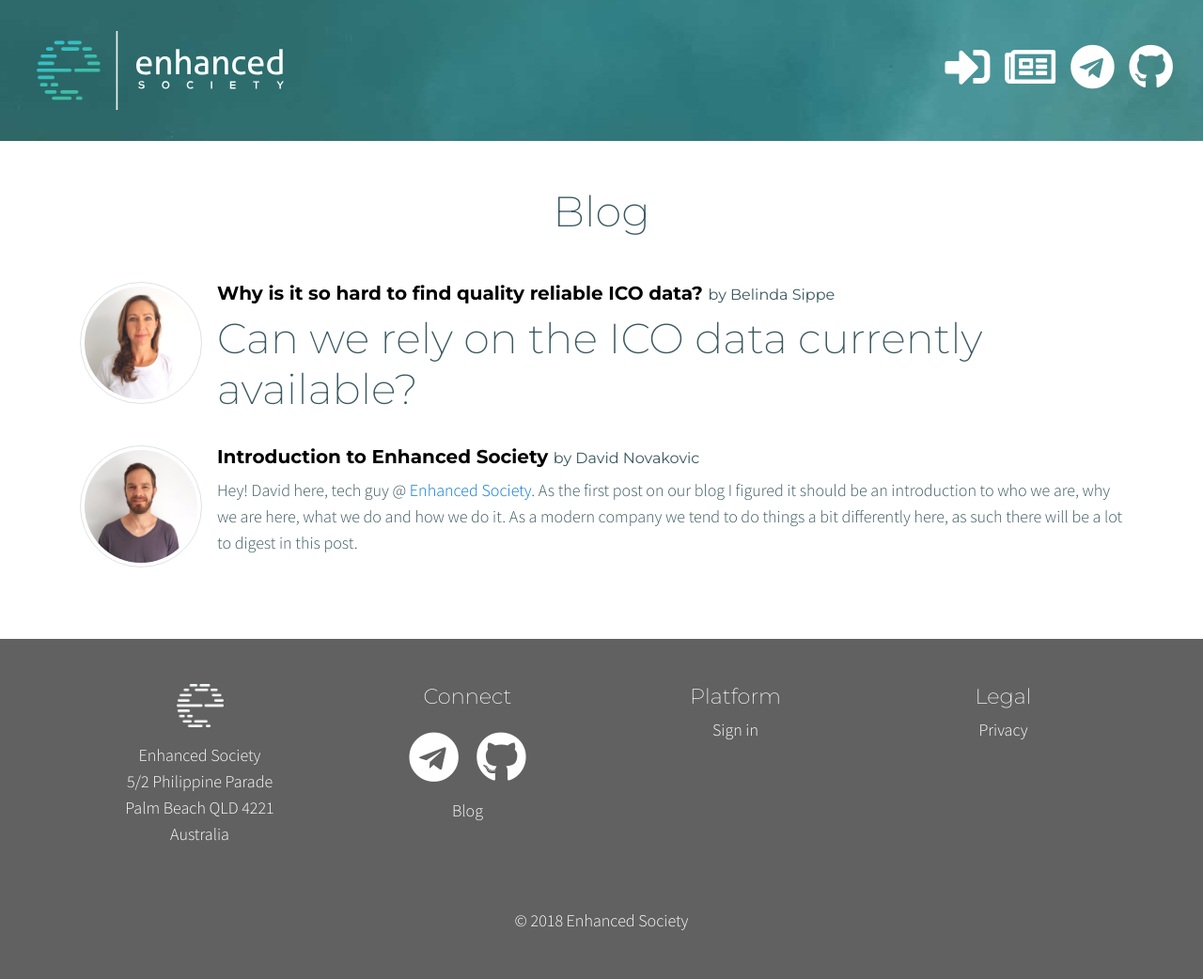
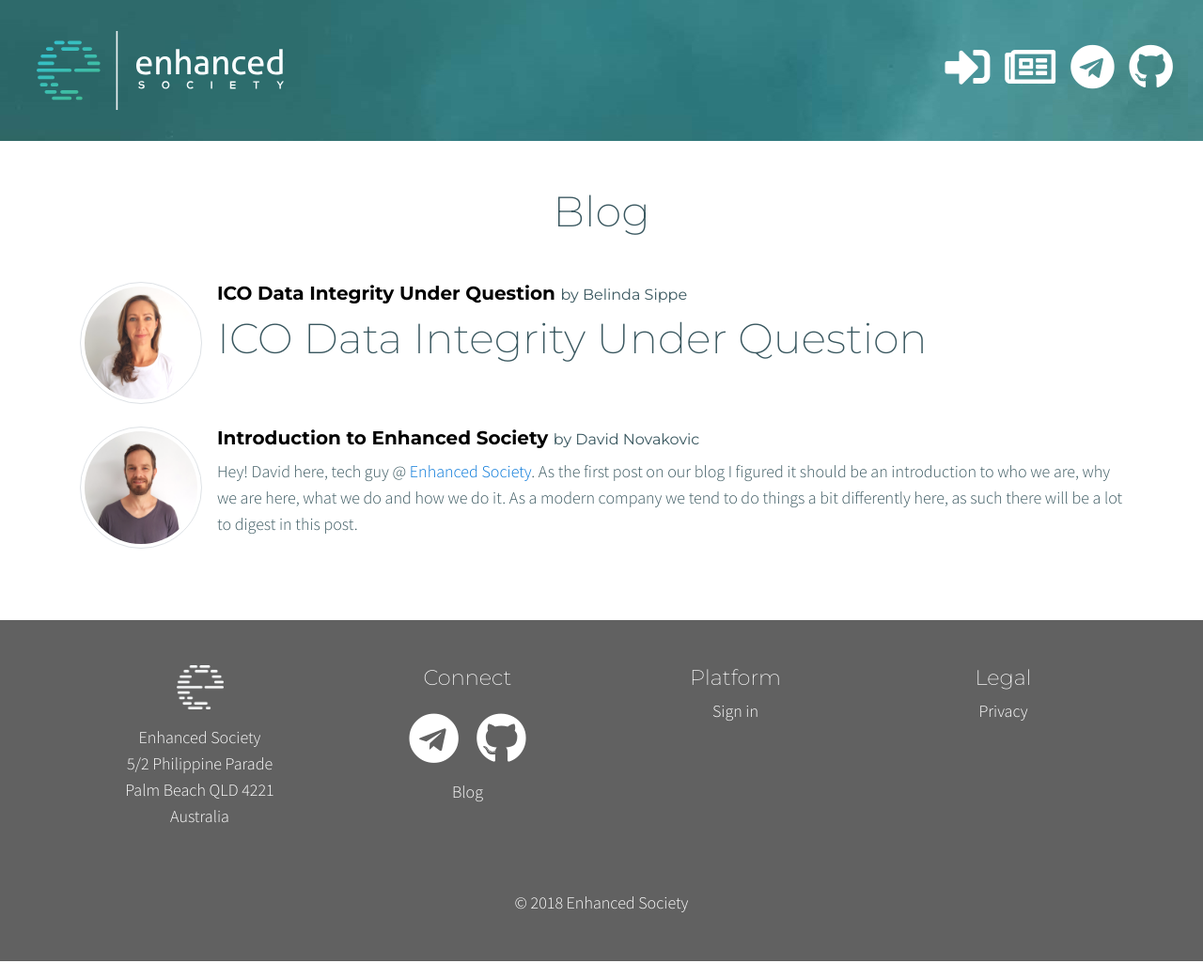
Before and after one commit to enhancedsociety/old-website, a Jekyll site: the page built from blog.html, in a window 1280 px wide. Shown: the whole page at 94% size. Built offline with Jekyll 4.4.1, drawn with Linux system fonts in a browser that asks for light colours; nearby versions of some CDN libraries; a script that is not in the unit is left out.

Commit message:
Update 2018-06-06-hard-to-find-quality-reliable-ico-data.md

```diff
--- a/_posts/2018-06-06-hard-to-find-quality-reliable-ico-data.md
+++ b/_posts/2018-06-06-hard-to-find-quality-reliable-ico-data.md
@@ -1,19 +1,23 @@
 ---
 layout: blog
-title: Why is it so hard to find quality reliable ICO data?
-date: 2018-06-06
+title: ICO Data Integrity Under Question
+date: 2018-06-07
 author: belinda
 ---
 
-## Can we rely on the ICO data currently available?
+## ICO Data Integrity Under Question
 
-One of the key features available on Enhanced Society’s platform is the facilitation of TSEs (token sale events) for companies running ICOs.  Hence, it is essential for our clients that we have a good understanding of how ICOs have been implemented historically as well as having a handle on the state of the current ICO environment.  Access to reliable information on ICOs is imperative for investors, regulators and other players with ‘skin in the game’ for making informed decisions.  For anyone familiar with ICOs initiated in the last 12 months it is obvious that identifying quality in this space can be challenging at best!
+It is clear that ICO data needs to improve. Why is this information, so important to investors, regulators and the tech community at large, not made available with any guarantee on authenticity and reliability?  It is essential for anyone involved in ICOs to have a good understanding of how other ICOs have been implemented historically as well as having a handle on the state of the current ICO environment.  Access to reliable information on ICOs is imperative for investors, regulators and other players with ‘skin in the game’ for making informed decisions.  For anyone familiar with ICOs initiated in the last 12 months it is obvious that identifying quality in this space can be challenging at best!
 
+### Exploring Available Data
 I have been researching and collating ICO statistics as part of a larger goal to identify which projects have quality applications and to understand their utility.  Obtaining data on pre-sale and ICO run dates, token prices, soft and hard caps, country of origin, discounts, supply, vesting and distribution is where I started.  However, during the initial research and data gathering phase it became evident that reliable and verified data was hard to come by, with the majority of sources reliant on companies submitting their own data.
 
-The challenges I faced sourcing data for analysis included missing data points, obvious typos, reliance on third party sources with no clarification on their data sources or definitions, conversion of figures to the same currency, massive data cleansing, formatting and lag in reporting. Classification of ICO industry was minimal and often incorrect. With over 2000 ICOs running in the last 12 months, manual clarification and data sourcing is not a viable option without resource.
+### ...and the Challenges
+Whilst sourcing data for analysis I was faced with missing data points, obvious typos, reliance on third party sources with no clarification on their data sources or definitions, conversion of figures to the same currency, massive data cleansing, formatting and lag in reporting. Classification of ICO industry was minimal and often incorrect. With over 2000 ICOs running in the last 12 months, manual clarification and data sourcing is not a viable option without resource.
 
+### ICO Success & Failure
 It became evident that there is a significant lack of reporting on success of ICOs with more focus on completion rather than identifying whether an ICO met their set caps.  Tokendata.io applies a status for ICOs once they pass their end date yet it appears the number of ICOs with status of Failed is lower than we might expect (anecdotal) and there is a lag (as expected) in the more recent ICOs.
+
 
 To get a feeling for failure rates within a larger dataset than that available in tokendata.io I applied the following logic:
 
@@ -21,13 +25,16 @@
 * If total $ raised is zero or unreported and ICO end date prior to today; OR
 * If total $ raised is less than 80% of total cap if one was set (where both figures available in USD) and  ICO end date prior to today.
 
+### Failure Rates Insights
+Over the last 12 months failure rates look to have increased from 20% to a high of 71% in Dec ‘17 and tracking around 55% this year. It is important to note that failure rate refers to the ICO investment phase and the definition applied here may not be ideal classification but it is a start.  It would be incredibly valuable to be able to apply further analysis down the track to this dataset, ideally when we can get more of this baseline data verified, and begin to analyse success based on utility, progress against milestones and community engagement.
+
 ![alt text](https://github.com/enhancedsociety/website/blob/ICO-stats/assets/img/ICO_FailureRates.PNG "ICO Failure Rates")
 
-Over the last 12 months failure rates look to have increased from 20% to a high of 71% in Dec ‘17 and tracking around 55% this year. It is important to note that failure rate refers to the ICO investment phase and the definition applied here may not be ideal classification but it is a start.  It would be incredibly valuable to be able to apply further analysis down the track to this dataset, ideally when we can get more of this baseline data verified, and begin to analyse success based on utility, progress against milestones and community engagement.
-
+### Data Verification
 I also discovered there is no easy way to confirm that the token sale framework was implemented as stated.  It seems there is a lack of transparency and authenticity within existing ICO statistics and it became clear that there is no one source of truth openly accessible to the community.
 
-Why is this information, so important to investors, regulators and the tech community at large, not made available with any guarantee on authenticity and reliability?  Is there an opportunity for making such data available through provision of on-chain verified data?  We would love to see existing players in the ICO stats field implement data integrity measures to provide guarantees on data quality and provide open access to such information.  Supporting collaboration between existing data sources and driving action towards higher data integrity in the industry would align with Enhanced Society’s values of transparency, authenticity and promotion of utility.
+### Can it be done better?
+Is there an opportunity for making such data available through provision of on-chain verified data?  We would love to see existing players in the ICO stats field implement data integrity measures to provide guarantees on data quality and provide open access to such information.  Supporting collaboration between existing data sources and driving action towards higher data integrity in the industry would align with Enhanced Society’s values of transparency, authenticity and promotion of utility.
 
 
 #### Data Sources & Disclaimer
```
